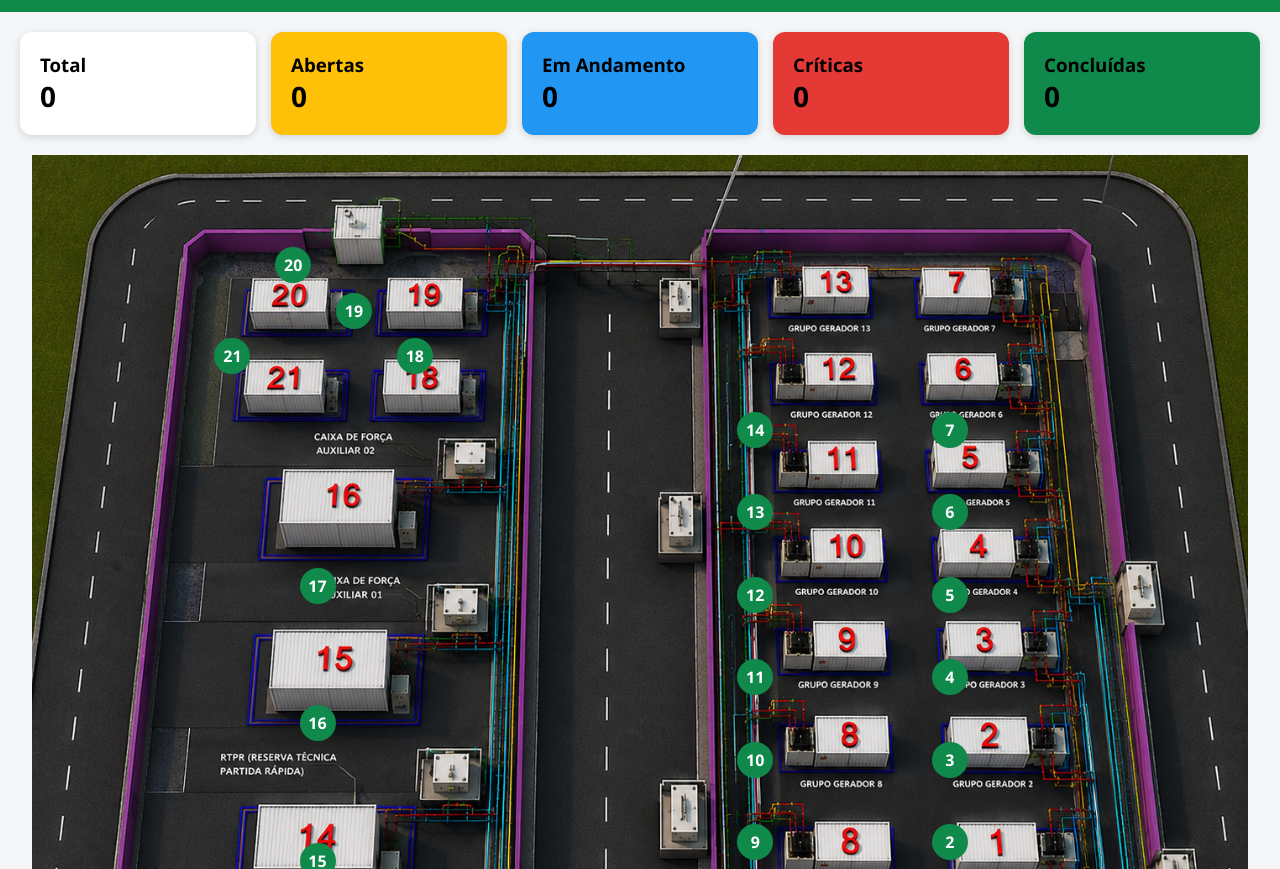
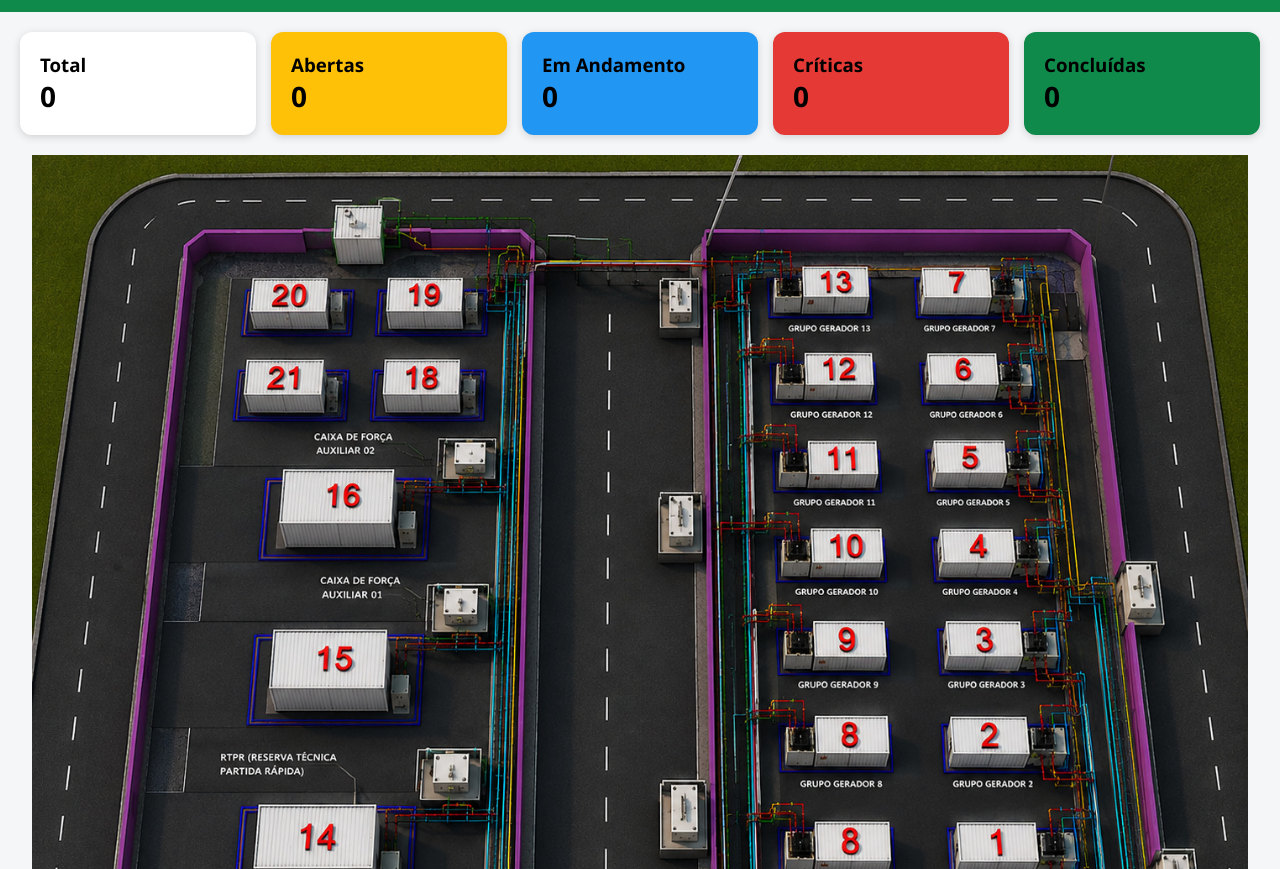
Before and after one commit to gabrielsenna97/UTE-BERURI, a plain HTML site: page index.html in a window 1280 px wide. Shown: the part 83-952 px from the top of the page. Drawn offline with Linux system fonts and the light colour scheme.

Commit message:
Update index.html

```diff
--- a/index.html
+++ b/index.html
@@ -54,30 +54,30 @@
 
 <img src="imgberuri.jpg" class="planta">
 
-<div class="pin verde" style="top:82%;left:74%" onclick="abrir(1)">1</div>
-<div class="pin verde" style="top:73%;left:74%" onclick="abrir(2)">2</div>
-<div class="pin verde" style="top:64%;left:74%" onclick="abrir(3)">3</div>
-<div class="pin verde" style="top:55%;left:74%" onclick="abrir(4)">4</div>
-<div class="pin verde" style="top:46%;left:74%" onclick="abrir(5)">5</div>
-<div class="pin verde" style="top:37%;left:74%" onclick="abrir(6)">6</div>
-<div class="pin verde" style="top:28%;left:74%" onclick="abrir(7)">7</div>
+<div class="ugd-area ugd1" onclick="abrir(1)"><span class="tooltip">UGD 01</span></div>
+<div class="ugd-area ugd2" onclick="abrir(2)"><span class="tooltip">UGD 02</span></div>
+<div class="ugd-area ugd3" onclick="abrir(3)"><span class="tooltip">UGD 03</span></div>
+<div class="ugd-area ugd4" onclick="abrir(4)"><span class="tooltip">UGD 04</span></div>
+<div class="ugd-area ugd5" onclick="abrir(5)"><span class="tooltip">UGD 05</span></div>
+<div class="ugd-area ugd6" onclick="abrir(6)"><span class="tooltip">UGD 06</span></div>
+<div class="ugd-area ugd7" onclick="abrir(7)"><span class="tooltip">UGD 07</span></div>
 
-<div class="pin verde" style="top:82%;left:58%" onclick="abrir(8)">8</div>
-<div class="pin verde" style="top:73%;left:58%" onclick="abrir(9)">9</div>
-<div class="pin verde" style="top:64%;left:58%" onclick="abrir(10)">10</div>
-<div class="pin verde" style="top:55%;left:58%" onclick="abrir(11)">11</div>
-<div class="pin verde" style="top:46%;left:58%" onclick="abrir(12)">12</div>
-<div class="pin verde" style="top:37%;left:58%" onclick="abrir(13)">13</div>
-<div class="pin verde" style="top:28%;left:58%" onclick="abrir(14)">14</div>
+<div class="ugd-area ugd8" onclick="abrir(8)"><span class="tooltip">UGD 08</span></div>
+<div class="ugd-area ugd9" onclick="abrir(9)"><span class="tooltip">UGD 09</span></div>
+<div class="ugd-area ugd10" onclick="abrir(10)"><span class="tooltip">UGD 10</span></div>
+<div class="ugd-area ugd11" onclick="abrir(11)"><span class="tooltip">UGD 11</span></div>
+<div class="ugd-area ugd12" onclick="abrir(12)"><span class="tooltip">UGD 12</span></div>
+<div class="ugd-area ugd13" onclick="abrir(13)"><span class="tooltip">UGD 13</span></div>
+<div class="ugd-area ugd14" onclick="abrir(14)"><span class="tooltip">UGD 14</span></div>
 
-<div class="pin verde" style="top:75%;left:22%" onclick="abrir(15)">15</div>
-<div class="pin verde" style="top:60%;left:22%" onclick="abrir(16)">16</div>
-<div class="pin verde" style="top:45%;left:22%" onclick="abrir(17)">17</div>
+<div class="ugd-area ugd15" onclick="abrir(15)"><span class="tooltip">UGD 15</span></div>
+<div class="ugd-area ugd16" onclick="abrir(16)"><span class="tooltip">UGD 16</span></div>
+<div class="ugd-area ugd17" onclick="abrir(17)"><span class="tooltip">UGD 17</span></div>
 
-<div class="pin verde" style="top:20%;left:30%" onclick="abrir(18)">18</div>
-<div class="pin verde" style="top:15%;left:25%" onclick="abrir(19)">19</div>
-<div class="pin verde" style="top:10%;left:20%" onclick="abrir(20)">20</div>
-<div class="pin verde" style="top:20%;left:15%" onclick="abrir(21)">21</div>
+<div class="ugd-area ugd18" onclick="abrir(18)"><span class="tooltip">UGD 18</span></div>
+<div class="ugd-area ugd19" onclick="abrir(19)"><span class="tooltip">UGD 19</span></div>
+<div class="ugd-area ugd20" onclick="abrir(20)"><span class="tooltip">UGD 20</span></div>
+<div class="ugd-area ugd21" onclick="abrir(21)"><span class="tooltip">UGD 21</span></div>
 
 </section>
 
```
